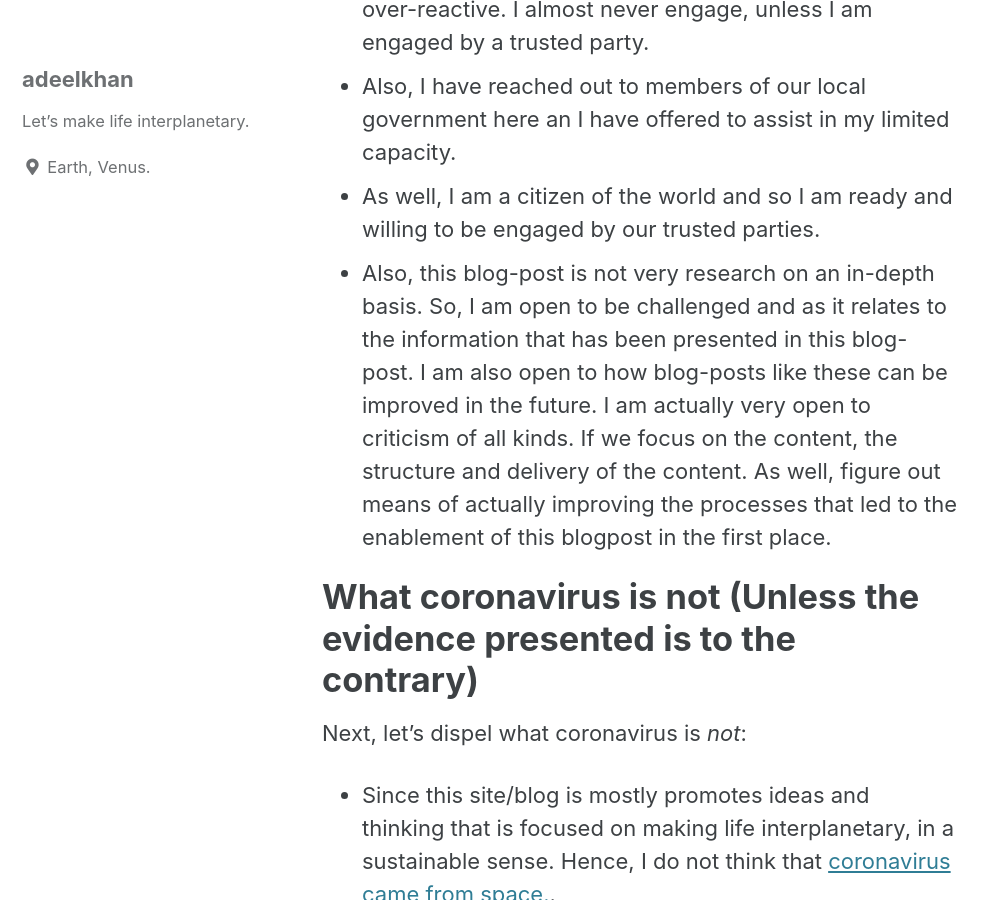
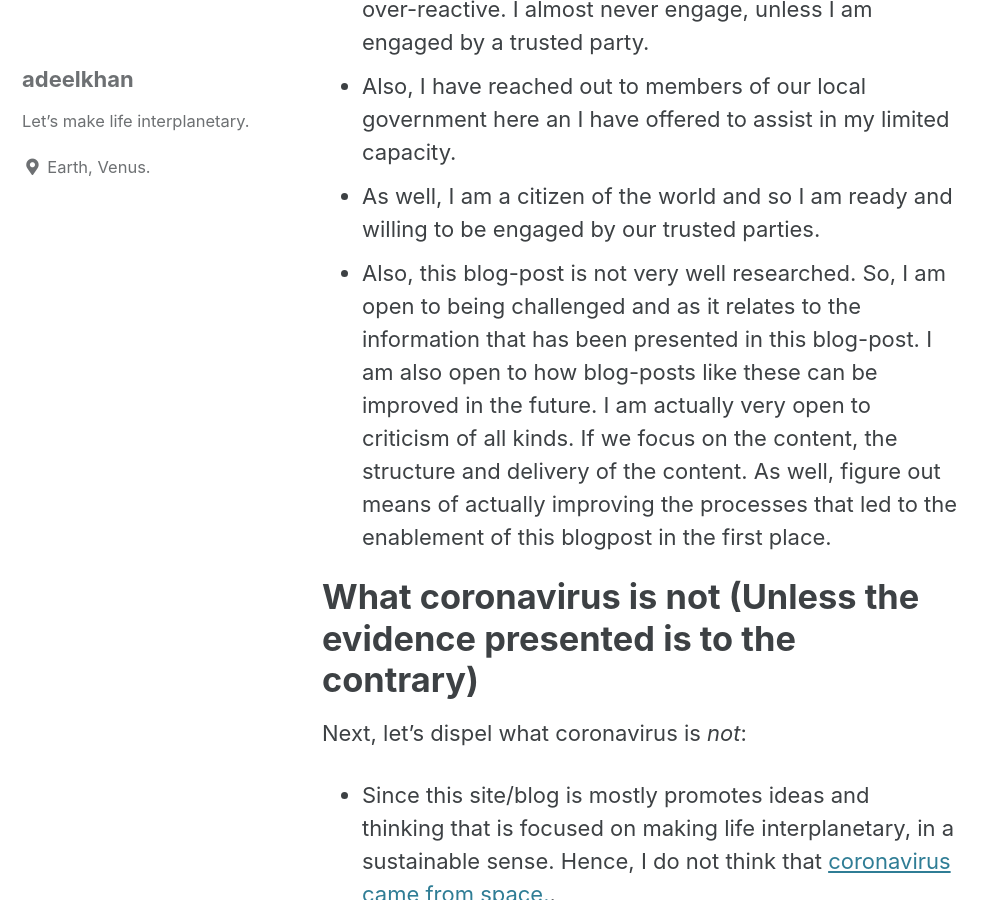
Before and after one commit to stellardreams/stellardreams.github.io, a Jekyll site: the page built from _posts/2020-09-30-Dealing-with-Outbreaks.md, in a window 1280 px wide and 900 px high, scrolled down 913 px. Shown: the whole window, without its empty margins (0-996 px from the left). Built offline with Jekyll 4.4.1, drawn with Linux system fonts in a browser that asks for light colours; cached includes are drawn as plain includes.

Commit message:
Update 2020-09-30-Dealing-with-Outbreaks.md

```diff
--- a/_posts/2020-09-30-Dealing-with-Outbreaks.md
+++ b/_posts/2020-09-30-Dealing-with-Outbreaks.md
@@ -8,7 +8,7 @@ Before I begin, let me articulate, that:
 *  I do not believe that I am very reactive. Definitely not over-reactive. I almost never engage, unless I am engaged by a trusted party.
 * Also, I have reached out to members of our local government here an I have offered to assist in my limited capacity.
 * As well, I am a citizen of the world and so I am ready and willing to be engaged by our trusted parties.
-* Also, this blog-post is not very research on an in-depth basis. So, I am open to be challenged and as it relates to the information that has been presented in this blog-post. I am also open to how blog-posts like these can be improved in the future. I am actually very open to criticism of all kinds. If we focus on the content, the structure and delivery of the content. As well, figure out means of actually improving the processes that led to the enablement of this blogpost in the first place.
+* Also, this blog-post is not very well researched. So, I am open to being challenged and as it relates to the information that has been presented in this blog-post. I am also open to how blog-posts like these can be improved in the future. I am actually very open to criticism of all kinds. If we focus on the content, the structure and delivery of the content. As well, figure out means of actually improving the processes that led to the enablement of this blogpost in the first place.
 
 # What coronavirus is not (Unless the evidence presented is to the contrary)
 Next, let's dispel what coronavirus is *not*:
```
